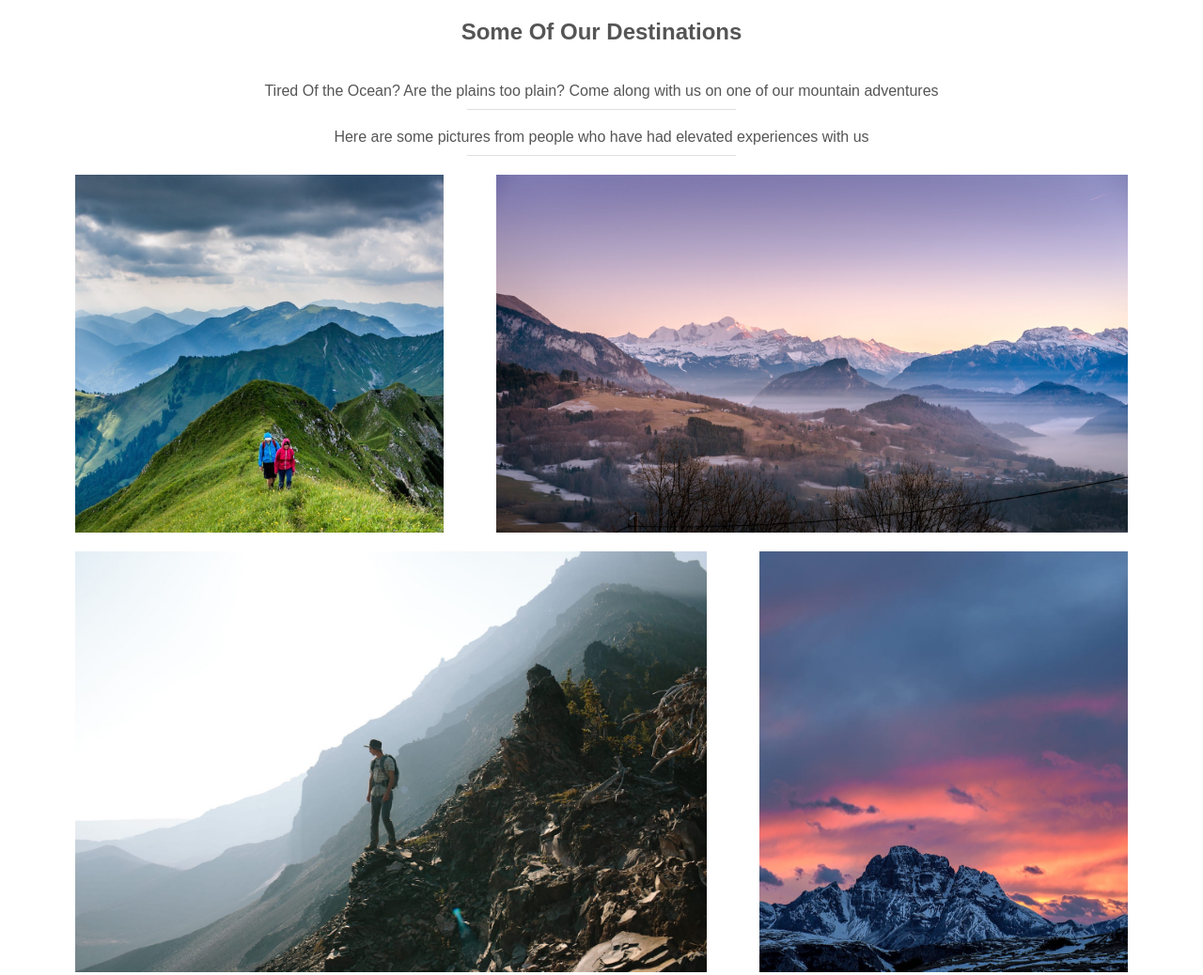
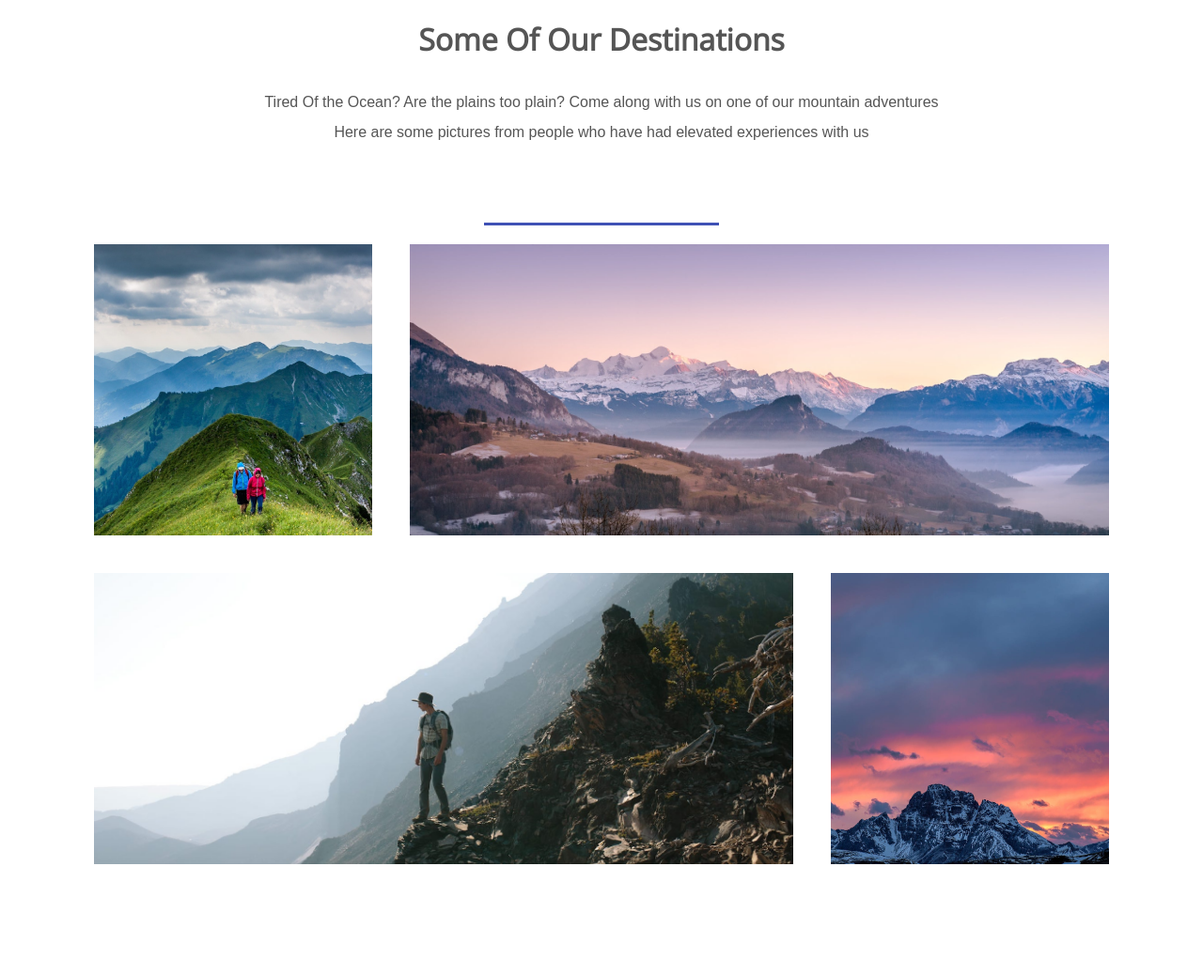
Before and after one commit to modibbomuhammed/ResponsiveWebsite, a plain HTML site: page index.html in a window 1280 px wide. Shown: the part 880-1918 px from the top of the page at 94% size. Drawn offline with nearby package versions, Linux system fonts and the light colour scheme.

Commit message:
destination

```diff
--- a/assets/css/styles.css
+++ b/assets/css/styles.css
@@ -10,7 +10,7 @@ html {
     color:#555;
 }
 
-nav  {
+ul,nav  {
     list-style: none;
 }
 
@@ -129,43 +129,48 @@ nav li {
 
 /*  Destinations Styling */
 
-.destinations-message {
+.grid {
+    width: 100%;
+    display: flex;
+    flex-wrap: wrap;
+    justify-content: center;
+}
+
+hr {
+    width: 250px;
+    height: 3px;
+    background-color: #3f51b5;
+    border: 0;
+    margin-top: 50px;
+}
+
+.destinations h3 {
+    text-transform: capitalize;
+    font: bold 32px "Open Sans", sans-serif;
+    margin-bottom: 30px;
     text-align: center;
 }
 
-.destinations-message h2 {
-    margin-bottom: 40px;
+.destinations p {
+    max-width: 775px;
+    line-height: 2;
+    padding: 0 20px;
+    margin-bottom: 30px;
+    text-align: center;
 }
 
-.destinations-message p {
-    margin-bottom: 20px;
+.destinations .grid li {
+    height: 350px;
+    padding: 20px;
+    background-clip: content-box;
+    background-size: cover;
+    background-position: center;
 }
 
-.destinations-message p::after {
-    content: '';
-    display: inherit;
-    width: 40%;
-    margin: 10px auto;
-    border-top: 1px solid #DFDFDF;
+.destinations .grid li.small {
+    flex-basis: 30%;
 }
 
-
-.photo-gallery {
-    display: flex;
-    flex-direction: column;
+.destinations .grid li.large {
+    flex-basis: 70%;
 }
-
-.gallery-row {
-    display: flex;
-    justify-content: space-between;
-    margin-bottom: 20px;
-}
-
-.gallery-item {
-    width: 35%;
-    object-fit: cover;
-}
-
-.long-image {
-    width: 60%;
-}
--- a/index.html
+++ b/index.html
@@ -31,45 +31,33 @@
         <a class="btn" href="#">Contact Us Now</a>
       </div>
     </section>
-    <section>
-      <div class="destinations-message">
-        <h2>Some Of Our Destinations</h2>
-        <p>
-          Tired Of the Ocean? Are the plains too plain? Come along with us on
-          one of our mountain adventures
-        </p>
-        <p>
-          Here are some pictures from people who have had elevated experiences
-          with us
-        </p>
-      </div>
+    <section class="destinations">
+      <h3>Some Of Our Destinations</h3>
+      <p>
+        Tired Of the Ocean? Are the plains too plain? Come along with us on one
+        of our mountain adventures Here are some pictures from people who have
+        had elevated experiences with us
+      </p>
 
-      <div class="photo-gallery">
-        <div class="gallery-row">
-          <img
-            src="./assets/img/mountain1.jpg"
-            alt="mountain1"
-            class="gallery-item"
-          />
-          <img
-            src="./assets/img/mountain2.jpg"
-            alt="mountain2"
-            class="gallery-item long-image"
-          />
-        </div>
-        <div class="gallery-row">
-          <img
-            src="./assets/img/mountain3.jpg"
-            alt="mountain3"
-            class="gallery-item long-image"
-          />
-          <img
-            src="./assets/img/mountain4.jpg"
-            alt="mountain4"
-            class="gallery-item"
-          />
-        </div>
-      </div>
+      <hr />
+      <ul class="grid">
+        <li
+          class="small"
+          style="background-image: url(./assets/img/mountain1.jpg)"
+        ></li>
+        <li
+          class="large"
+          style="background-image: url(./assets/img/mountain2.jpg)"
+        ></li>
+        <li
+          class="large"
+          style="background-image: url(./assets/img/mountain3.jpg)"
+        ></li>
+        <li
+          class="small"
+          style="background-image: url(./assets/img/mountain4.jpg)"
+        ></li>
+      </ul>
     </section>
   </body>
 </html>
```
